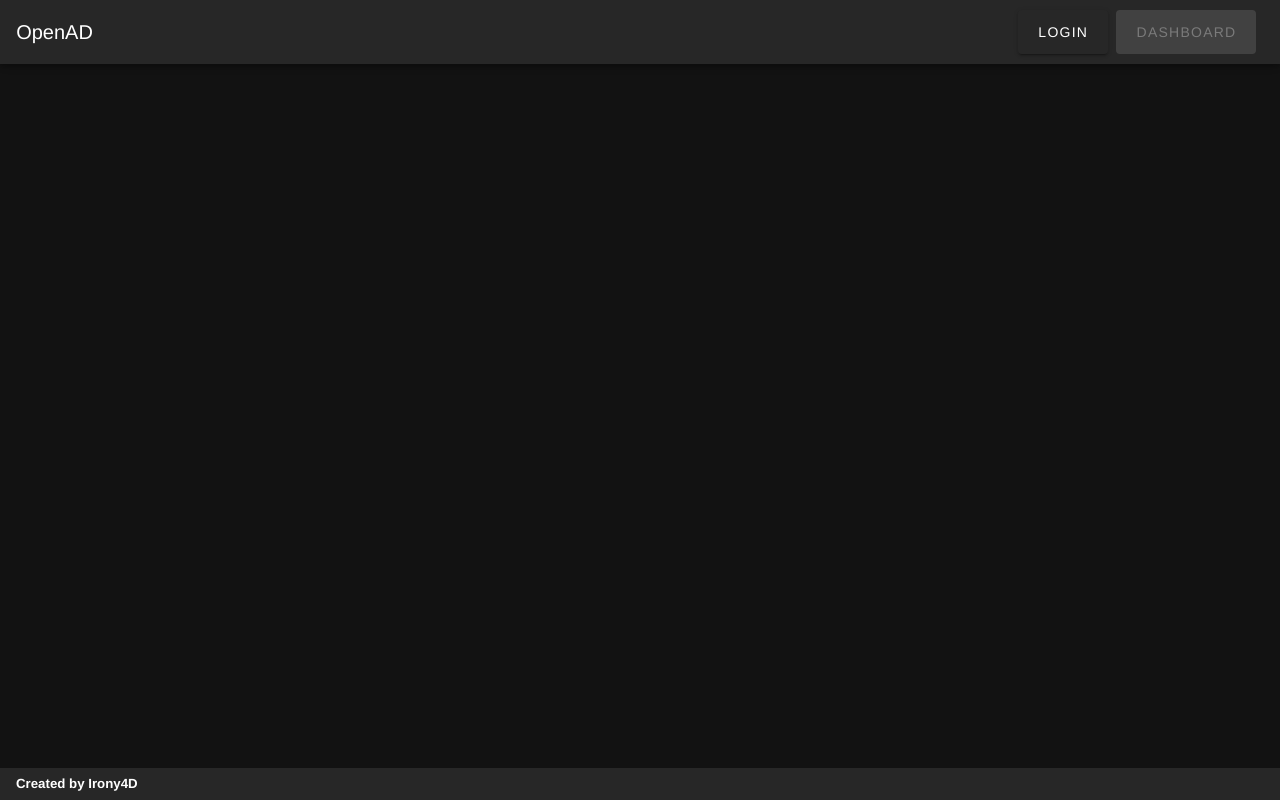
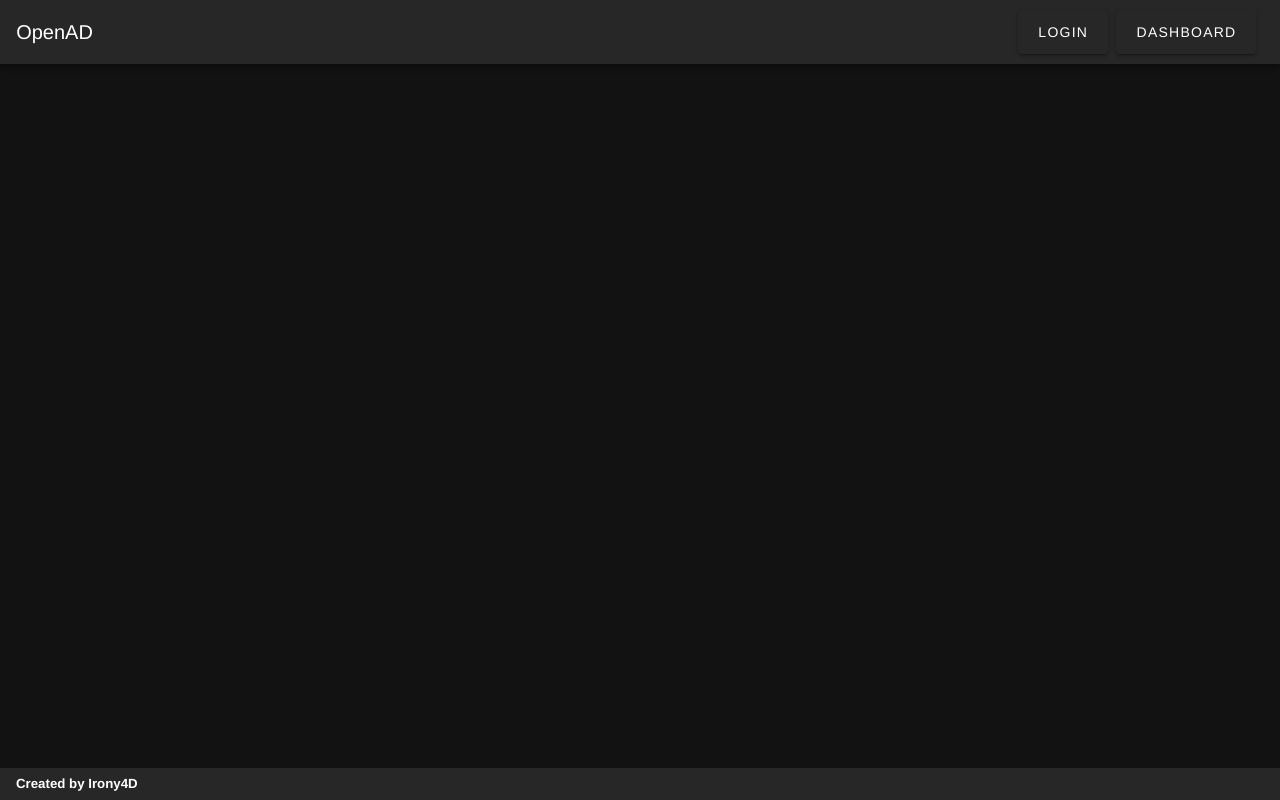
Before and after one commit to GoldElysium/OpenAltID, a Vue app in the folder Frontend/: page /dashboard in a window 1280 px wide. Built offline with nearby package versions, Linux system fonts and the light colour scheme; no server answers.

Commit message:
disable the button on dashboard

```diff
--- a/Frontend/src/App.vue
+++ b/Frontend/src/App.vue
@@ -7,13 +7,12 @@
             <v-spacer></v-spacer>
             <v-toolbar-items class="align-center">
                 <DiscordLoginButton></DiscordLoginButton>
-                <div class="pa-2" v-if="!this.$store.getters.getLoggedIn">
+                <div class="pa-2" v-if="this.$route.name === 'Dashboard' && !this.$store.getters.getLoggedIn">
                     <v-btn
                         disabled
                         elevation="2"
                         large
                         raised
-
                         to="Dashboard"
                     >
                         Dashboard
--- a/Frontend/src/views/Dashboard.vue
+++ b/Frontend/src/views/Dashboard.vue
@@ -10,7 +10,7 @@
                                     width="100%"
                             >
                             </v-img>
-                            <v-card-text><h1>Hello, {{ username }}!</h1></v-card-text>
+                            <v-card-text><h1>Hello, {{this.$route.name === 'Dashboard'}}!</h1></v-card-text>
                             <div v-if="verified">
                                 <v-card-title class="justify-center"><strong>You are verified!</strong></v-card-title>
                             </div>
--- a/Frontend/src/views/Home.vue
+++ b/Frontend/src/views/Home.vue
@@ -51,7 +51,8 @@ export default {
     //DiscordLoginButton
   },
   mounted() {
-    console.log(this.$route.query)
+      console.log("Is this the dashboard?")
+    console.log(this.$route.name === 'Dashboard')
   }
 }
 </script>
```
